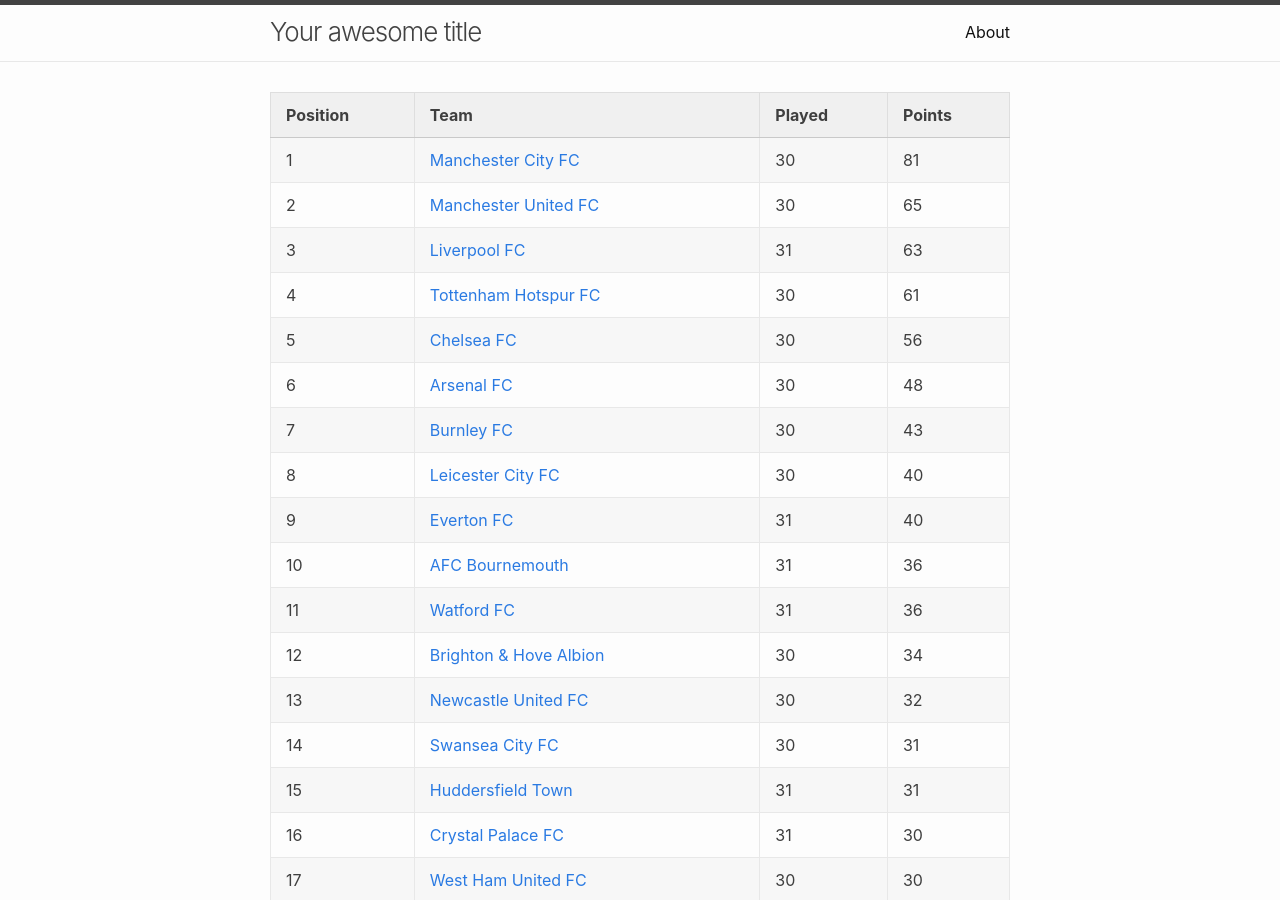
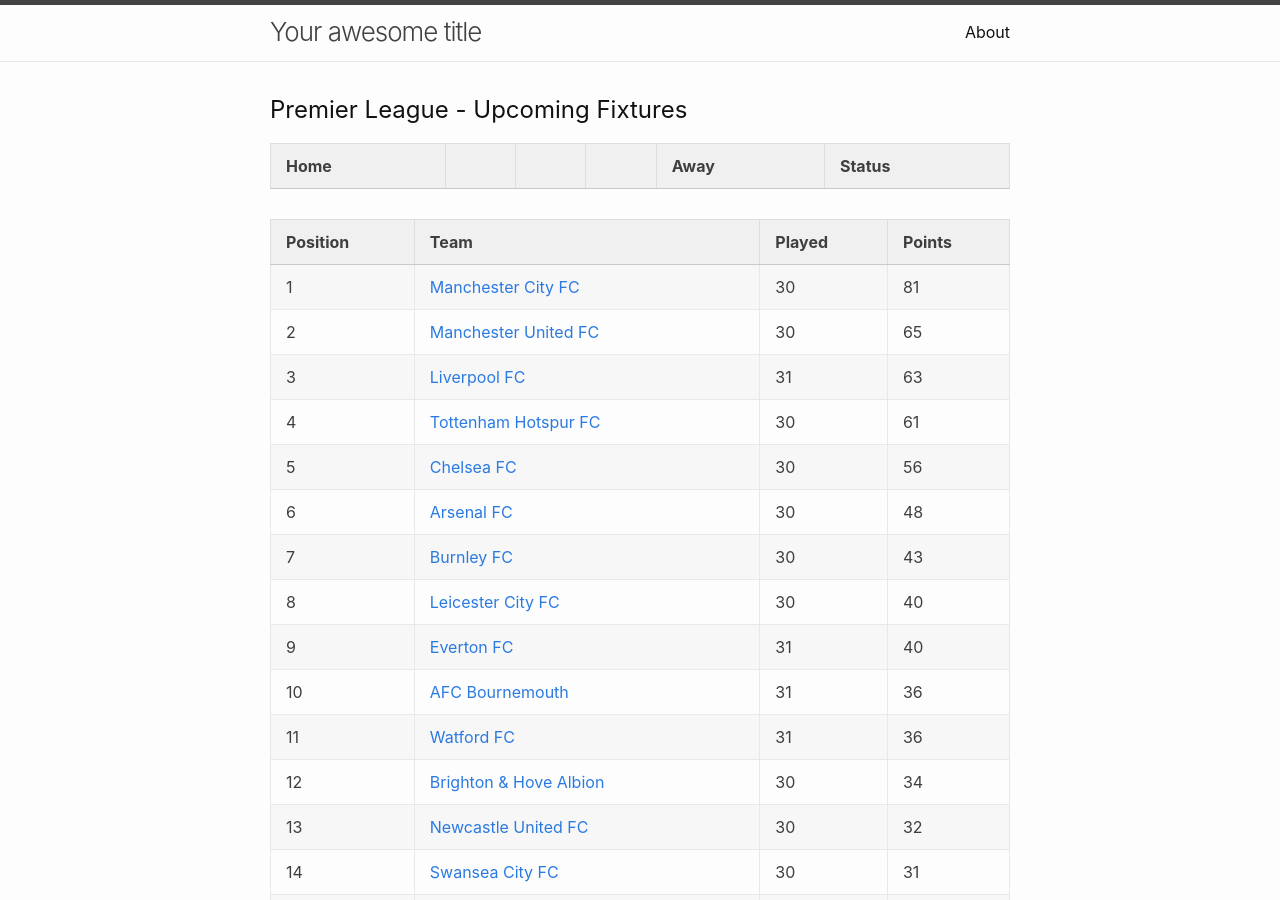
Before and after one commit to mxdws/datatable, a Jekyll site: the page built from index.html, in a window 1280 px wide and 900 px high. Built offline with Jekyll 4.4.1, drawn with Linux system fonts in a browser that asks for light colours.

Commit message:
Try and get next fixtures

```diff
--- a/index.html
+++ b/index.html
@@ -1,6 +1,34 @@
 ---
 layout: home
 ---
+
+<h2>Premier League - Upcoming Fixtures</h2>
+
+{% assign timedFixtures = site.data.epl201718fix.fixtures | where: "status", "TIMED" %}
+{% assign nextFixtures = timedFixtures | sort: "date" %}
+
+<table>
+  <tr>
+    <th>Home</th>
+    <th></th>
+    <th></th>
+    <th></th>
+    <th>Away</th>
+    <th>Status</th>
+  </tr>
+  {% for games in nextFixtures %}
+    {% if games.homeTeamName == page.clubname or games.awayTeamName == page.clubname %}
+      <tr>
+        <td>{{ games.homeTeamName }}</td>
+        <td>{{ games.result.goalsHomeTeam }}</td>
+        <td>-</td>
+        <td>{{ games.result.goalsAwayTeam }}</td>
+        <td>{{ games.awayTeamName }}</td>
+        <td>{{ games.status }}</td>
+      </tr>
+    {% endif %}
+  {% endfor %}
+</table>
 
 <table>
   <tr>
```
